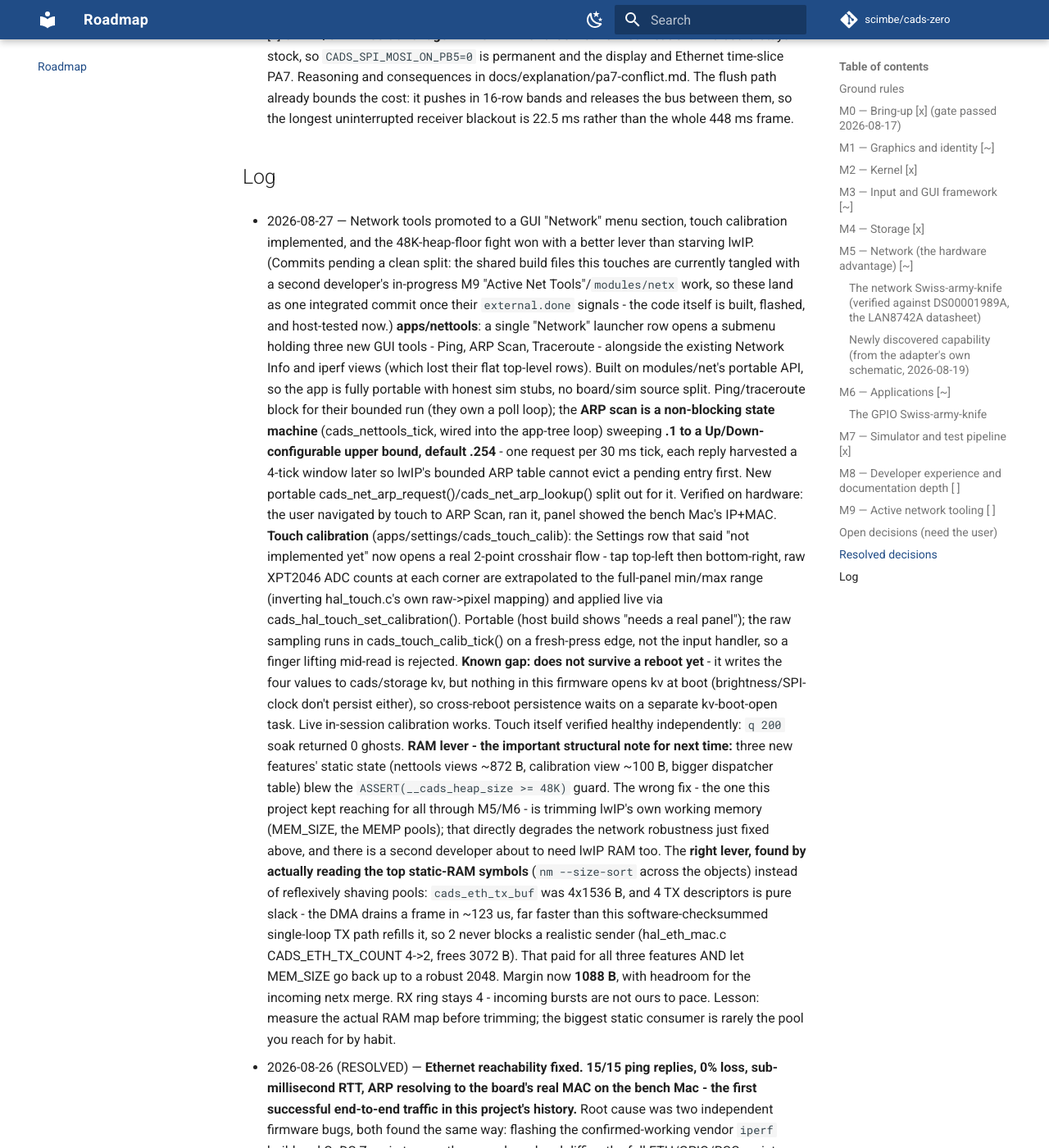
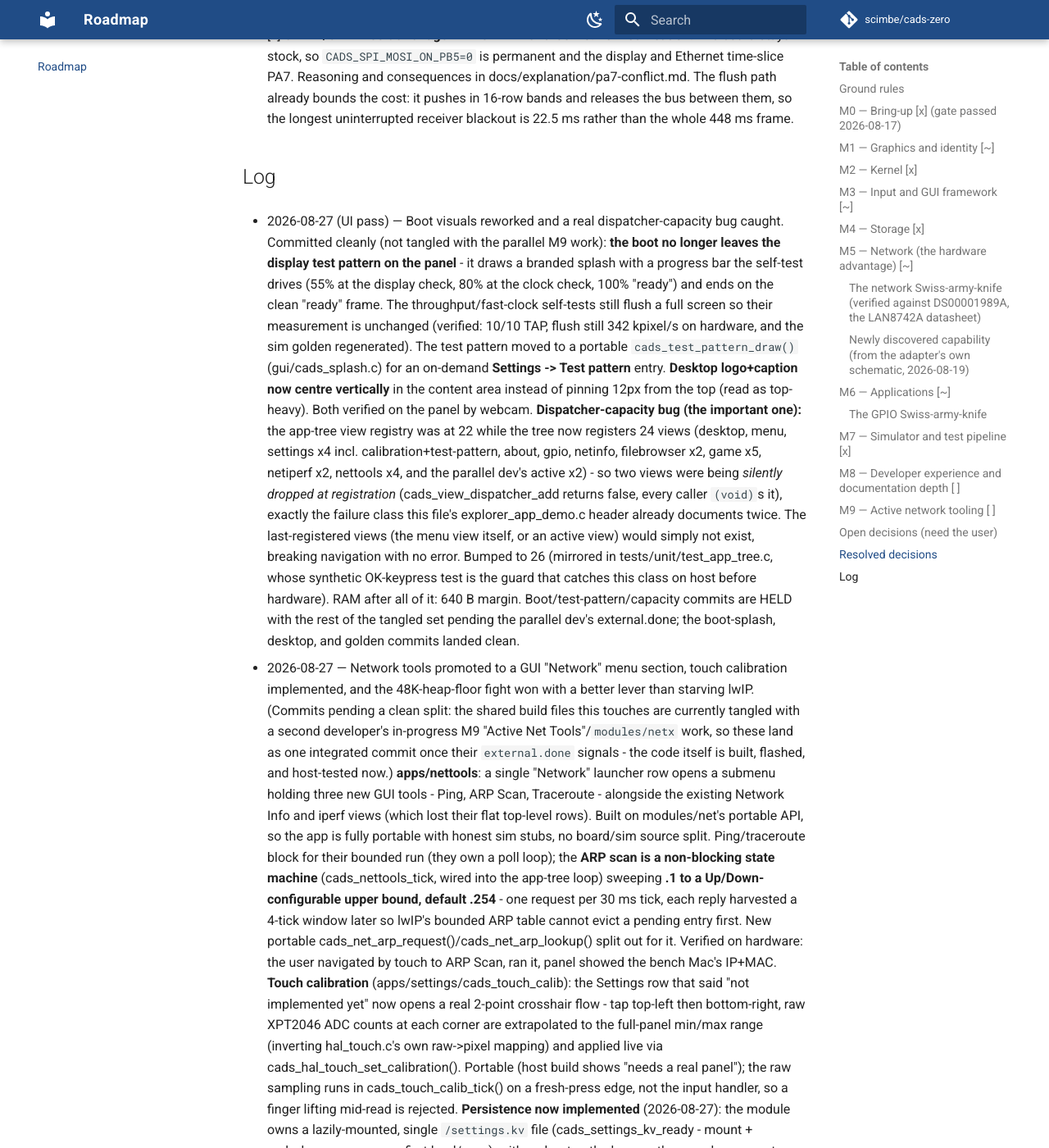
Before and after one commit to scimbe/cads-zero-firmware, an MkDocs documentation site: the page built from docs/ROADMAP.md, in a window 1280 px wide and 1400 px high, scrolled down 39696 px. Shown: the whole window at 82% size. Built offline with MkDocs 1.6.1 and Material for MkDocs 9.7.7, drawn with Linux system fonts in a browser that asks for light colours; comment, search, counter and statistics services are not loaded; some of the changed text lies outside the part shown.

Commit message:
docs: log the boot-splash rework, desktop centering, and the dispatcher-capacity fix
Co-Authored-By: Claude Fable 5 <noreply@anthropic.com>
Claude-Session: https://claude.ai/code/session_01N1qAb9bASKrktxWFbJ8cC4

```diff
--- a/docs/ROADMAP.md
+++ b/docs/ROADMAP.md
@@ -2063,6 +2063,33 @@ _None outstanding._
 
 ## Log
 
+- 2026-08-27 (UI pass) — Boot visuals reworked and a real dispatcher-capacity
+  bug caught. Committed cleanly (not tangled with the parallel M9 work):
+  **the boot no longer leaves the display test pattern on the panel** - it
+  draws a branded splash with a progress bar the self-test drives (55% at the
+  display check, 80% at the clock check, 100% "ready") and ends on the clean
+  "ready" frame. The throughput/fast-clock self-tests still flush a full
+  screen so their measurement is unchanged (verified: 10/10 TAP, flush still
+  342 kpixel/s on hardware, and the sim golden regenerated). The test pattern
+  moved to a portable `cads_test_pattern_draw()` (gui/cads_splash.c) for an
+  on-demand **Settings -> Test pattern** entry. **Desktop logo+caption now
+  centre vertically** in the content area instead of pinning 12px from the top
+  (read as top-heavy). Both verified on the panel by webcam.
+  **Dispatcher-capacity bug (the important one):** the app-tree view registry
+  was at 22 while the tree now registers 24 views (desktop, menu, settings x4
+  incl. calibration+test-pattern, about, gpio, netinfo, filebrowser x2,
+  game x5, netiperf x2, nettools x4, and the parallel dev's active x2) - so
+  two views were being *silently dropped at registration* (cads_view_dispatcher_add
+  returns false, every caller `(void)`s it), exactly the failure class this
+  file's explorer_app_demo.c header already documents twice. The last-registered
+  views (the menu view itself, or an active view) would simply not exist,
+  breaking navigation with no error. Bumped to 26 (mirrored in
+  tests/unit/test_app_tree.c, whose synthetic OK-keypress test is the guard
+  that catches this class on host before hardware). RAM after all of it:
+  640 B margin. Boot/test-pattern/capacity commits are HELD with the rest of
+  the tangled set pending the parallel dev's external.done; the boot-splash,
+  desktop, and golden commits landed clean.
+
 - 2026-08-27 — Network tools promoted to a GUI "Network" menu section, touch
   calibration implemented, and the 48K-heap-floor fight won with a better
   lever than starving lwIP. (Commits pending a clean split: the shared build
@@ -2090,12 +2117,20 @@ _None outstanding._
   raw->pixel mapping) and applied live via cads_hal_touch_set_calibration().
   Portable (host build shows "needs a real panel"); the raw sampling runs in
   cads_touch_calib_tick() on a fresh-press edge, not the input handler, so a
-  finger lifting mid-read is rejected. **Known gap: does not survive a reboot
-  yet** - it writes the four values to cads/storage kv, but nothing in this
-  firmware opens kv at boot (brightness/SPI-clock don't persist either), so
-  cross-reboot persistence waits on a separate kv-boot-open task. Live
-  in-session calibration works. Touch itself verified healthy independently:
-  `q 200` soak returned 0 ghosts.
+  finger lifting mid-read is rejected. **Persistence now implemented**
+  (2026-08-27): the module owns a lazily-mounted, single `/settings.kv` file
+  (cads_settings_kv_ready - mount + cads_kv_open once, on first load/save),
+  with no boot-path change - the open happens at cads_settings_init time on
+  the app-tree path, which is the earliest touch is used through the GUI, so
+  no shared boot file was touched (this was chosen deliberately while a second
+  developer holds the boot/CMake files). cads_kv is a single global table, so
+  a later settings-brightness/SPI-clock persistence task shares this same open
+  and file. Verified: flashed, `d` exercises the mount+open path, forensic
+  ring shows 0 records - the storage mount at init does not fault the boot;
+  first run finds no saved keys and correctly keeps the driver defaults. Not
+  yet verified: the full tap-calibrate -> reboot -> reloaded round trip, which
+  needs a person at the panel to tap the two crosshairs. Touch itself verified
+  healthy independently: `q 200` soak returned 0 ghosts.
   **RAM lever - the important structural note for next time:** three new
   features' static state (nettools views ~872 B, calibration view ~100 B,
   bigger dispatcher table) blew the `ASSERT(__cads_heap_size >= 48K)` guard.
```
